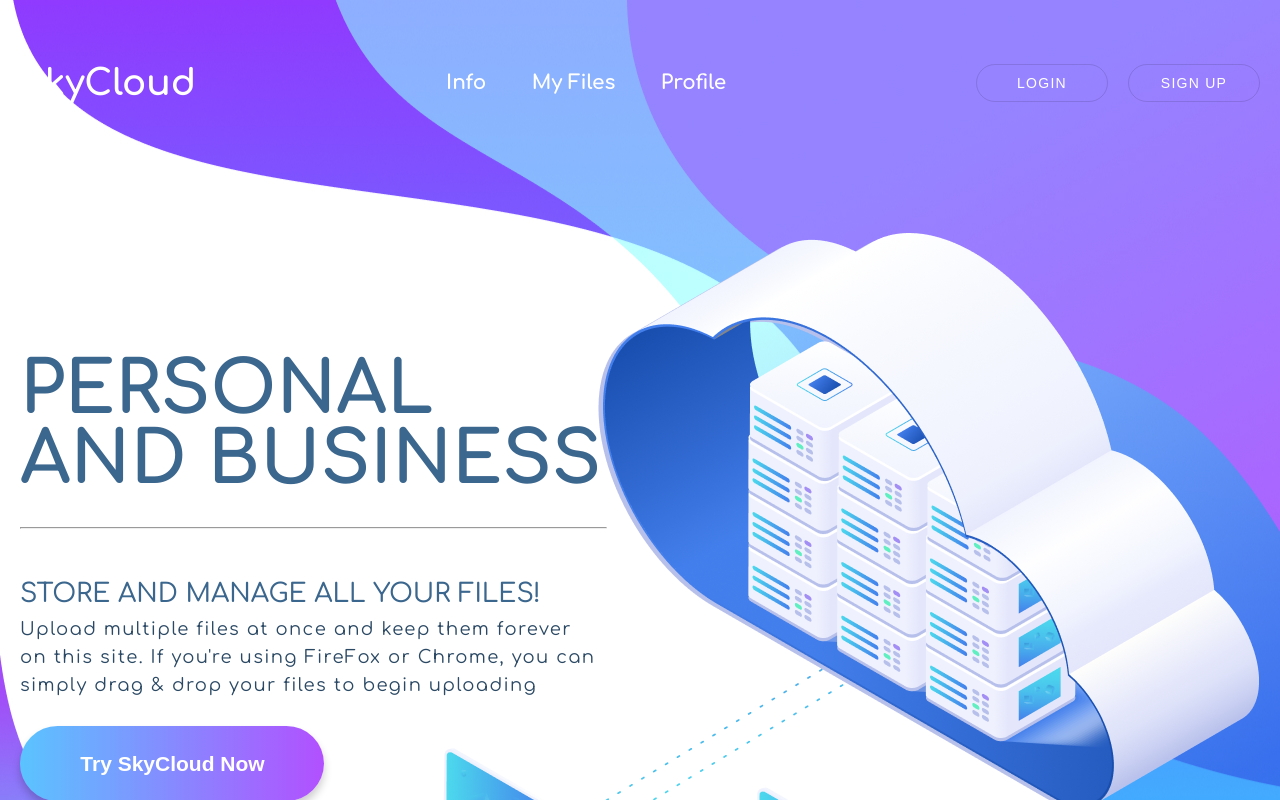
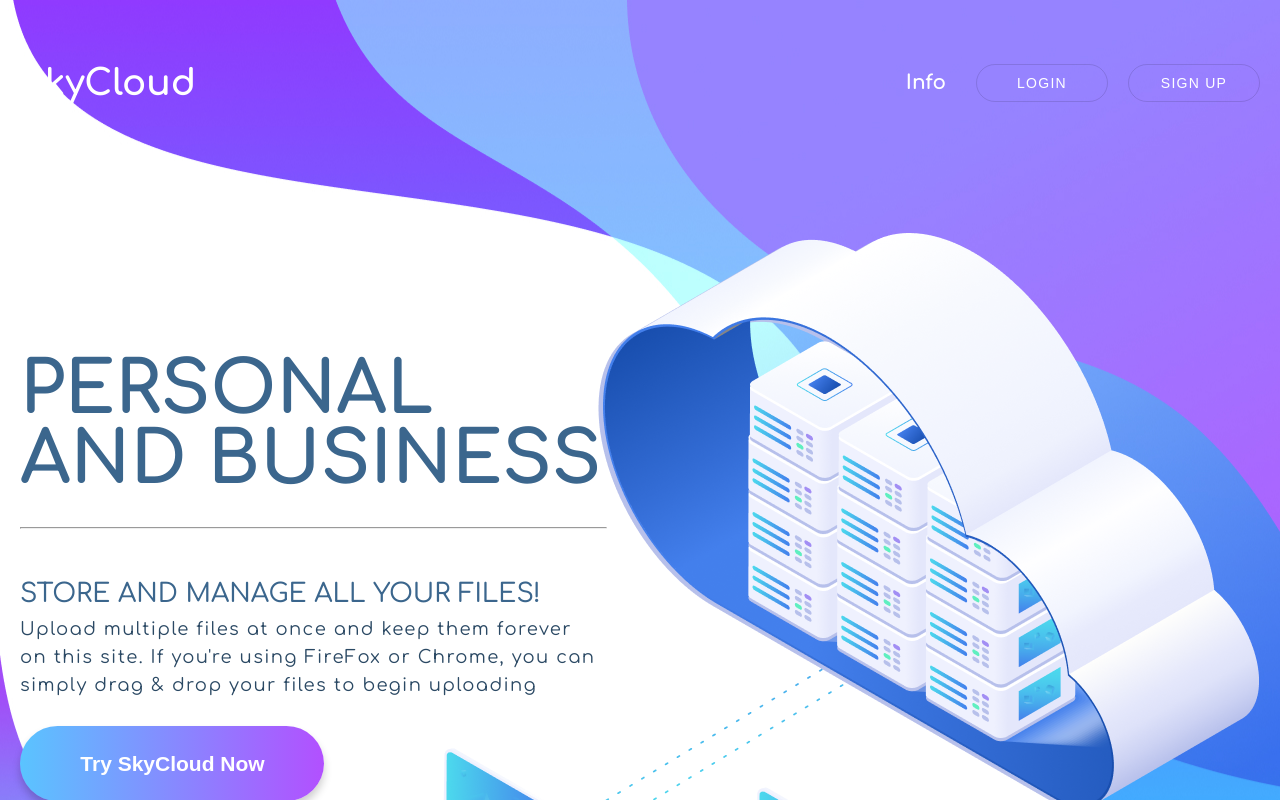
Before and after one commit to TiTUS-web/cloud-storage, a React (Create React App) app: page / in a window 1280 px wide. Shown: the top 800 px of the page. Built offline with nearby package versions, Linux system fonts and the light colour scheme.

Commit message:
fix Header

```diff
--- a/src/components/Header.tsx
+++ b/src/components/Header.tsx
@@ -1,7 +1,7 @@
 import { useSelector } from 'react-redux';
 import { useDispatch } from 'react-redux';
 import { Link } from 'react-router-dom';
-import { useNavigate } from 'react-router-dom';
+import { useNavigate, NavigateFunction } from 'react-router-dom';
 import styled from 'styled-components';
 
 import Auth from '@/api/Auth';
@@ -10,10 +10,12 @@ import { IState } from '@/types/store.types';
 import { emitSuccessMessages } from '@/utils/toastifyActions';
 
 const Header = () => {
-  const oAuth = new Auth();
+  const oAuth: Auth = new Auth();
   const oUser = useSelector((state: IState) => state.auth.oUser) || oAuth.oUser;
-  const navigate = useNavigate();
+  const navigate: NavigateFunction = useNavigate();
   const dispatch = useDispatch();
+
+  const isLoggedIn = useSelector((state: IState) => state.auth.isLoggedIn);
 
   const handleLogout = () => {
     oAuth.logout();
@@ -46,14 +48,16 @@ const Header = () => {
         <Link to='/info'>
           <NavigationLink>Info</NavigationLink>
         </Link>
+        {isLoggedIn && (
+          <>
             <Link to='/files'>
               <NavigationLink>My Files</NavigationLink>
             </Link>
             <Link to='/profile'>
               <NavigationLink>Profile</NavigationLink>
             </Link>
-      </Navigation>
-
+          </>
+        )}
         {oUser ? (
           <Actions>
             <ActionsButton onClick={handleLogout}>Logout</ActionsButton>
@@ -68,6 +72,7 @@ const Header = () => {
             </Link>
           </Actions>
         )}
+      </Navigation>
     </header>
   );
 };
@@ -98,8 +103,7 @@ const Username = styled.span`
 
 const Navigation = styled.nav`
   display: flex;
-  justify-content: space-between;
-  width: 280px;
+  align-items: center;
 `;
 
 const NavigationLink = styled.span`
@@ -111,6 +115,7 @@ const NavigationLink = styled.span`
   color: #ffffff;
   transition: 0.2s;
   cursor: pointer;
+  margin-right: 30px;
 
   :hover {
     color: #bb6df3;
```
Lines whose indentation alone changed are shown as unchanged.
